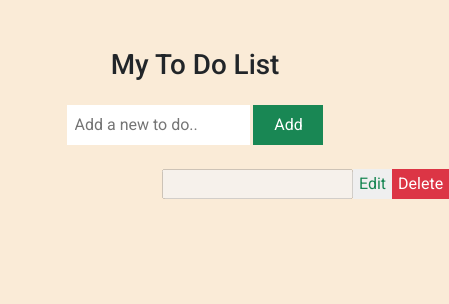
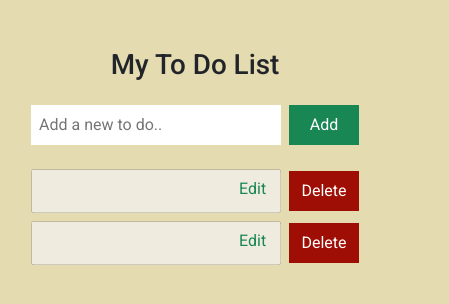
Before and after one commit to Iqra327/To-do-list, a plain HTML site: page index.html in a window 390 px wide. Shown: the whole page, 449 px wide, since content can reach past the window. Drawn offline with nearby package versions, Linux system fonts and the light colour scheme.

Commit message:
build-interface and work with localStorage

```diff
--- a/index.html
+++ b/index.html
@@ -12,20 +12,37 @@
   <script src="script.js" defer></script>
 </head>
 <body>
-  <div class="container mt-5 text-center">
-    <h1 class="pb-3">My To Do List</h1>
-    <div>
-      <input type="text" id="input-todo" class="w-50 p-2 border-0 input-todo" placeholder="Add a new to do..">
-      <button class="border-0 add-button p-2 bg-success text-white">Add</button>
+ <div class="container text-center mt-5">
+  <h1 class="pb-3">My To Do List</h1>
+  <div class="row">
+    <div class="col">
+      <input type="text"class=" p-2 border-0 input-todo js-input-todo me-1" placeholder="Add a new to do..">
+      <button class="border-0 add-button p-2 bg-success text-white js-add-todo-btn">Add</button>
     </div>
-    <div class="todo-container mt-4">
-      <div class="d-flex">
-        <input type="text" class="todo-list" disabled>
-        <button class="text-success border-0">Edit</button>
-        <button class="bg-danger text-white border-0">Delete</button>
+  </div>
+
+  <div class="row mt-4">
+    <div class="col-12 mb-2">
+      <div class="d-inline position-relative">
+        <input type="text" class=" todo-list me-1 p-2" disabled>
+        <button class="p-2 text-success border-0 edit-list-btn position-absolute">Edit</button>
+        <button class="text-white p-2 border-0 delete-list-btn">Delete</button>
       </div>
     </div>
+
+    <div class="col-12">
+      <div class="d-inline position-relative">
+        <input type="text" class=" todo-list me-1 p-2" disabled>
+        <button class="p-2 text-success border-0 edit-list-btn position-absolute">Edit</button>
+        <button class="text-white p-2 border-0 delete-list-btn">Delete</button>
+      </div>
   </div>
+
+
+
+  </div>
+ </div>
+
 
 
 
--- a/script.js
+++ b/script.js
@@ -0,0 +1,22 @@
+const todoInput = document.querySelector('.js-input-todo');
+const addTodoBtn = document.querySelector('.js-add-todo-btn');
+
+const todoStorage = [{
+  "id" : "1" ,
+  "todo" : "Focus on your work"
+}, {
+  "id" : "2",
+  "todo" : "Be patient"
+}]
+
+localStorage.setItem('todo', JSON.stringify(todoStorage));
+const helo = JSON.parse(localStorage.getItem('todo'));
+console.log(helo);
+
+
+
+function addTodo(){
+  addTodoBtn.addEventListener('click', () => {
+
+  })
+}
--- a/style.css
+++ b/style.css
@@ -1,17 +1,42 @@
 body{
   font-family: Roboto, sans-serif;
-  background-color: antiquewhite;
+  height: 100vh;
+  /* background: linear-gradient(to top, rgb(0, 170, 255), rgb(205, 151, 97)); */
+  background-color: rgb(229, 219, 176);
 }
-.add-button{
+.add-button, .delete-list-btn{
   width: 70px;
 }
-.input-todo{
-  width: 300px;
+.delete-list-btn{
+  background-color: rgb(158, 14, 4);
 }
-.todo-list{
-  width: 300px;
+.edit-list-btn{
+  font-size: 16px;
+  left: 305px;
+  background: none;
+}
+.input-todo, .todo-list{
+  width: 350px;
+}
 
+@media (max-width: 500px){
+  .input-todo,
+  .todo-list{
+    width: 250px;
+  }
+  .edit-list-btn{
+    left: 200px;
+  }
 }
-.todo-container{
-  margin-left: 150px;
+
+@media (max-width: 290px){
+  .edit-list-btn{
+    bottom: 40px;
+  }
 }
+
+@media (max-width: 350px) {
+  .add-button, .delete-list-btn{
+    margin-top: 10px;
+  }
+}
```
